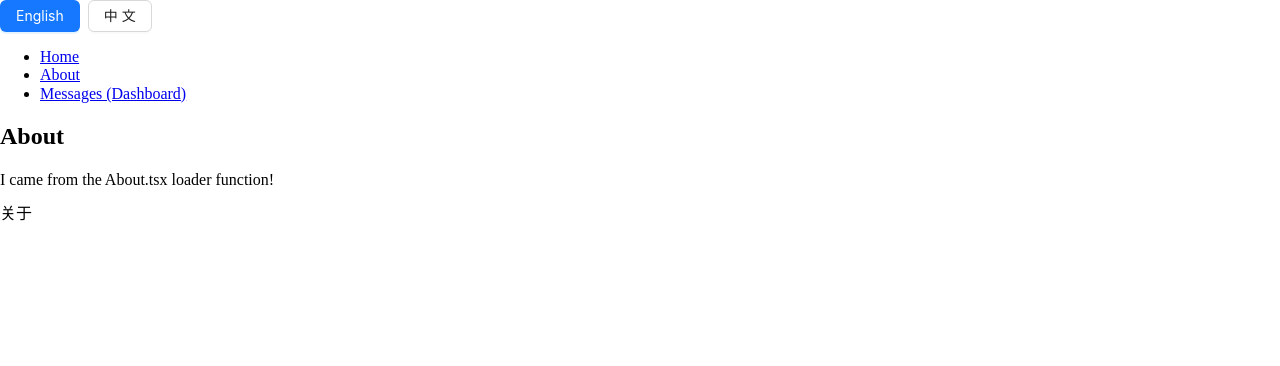
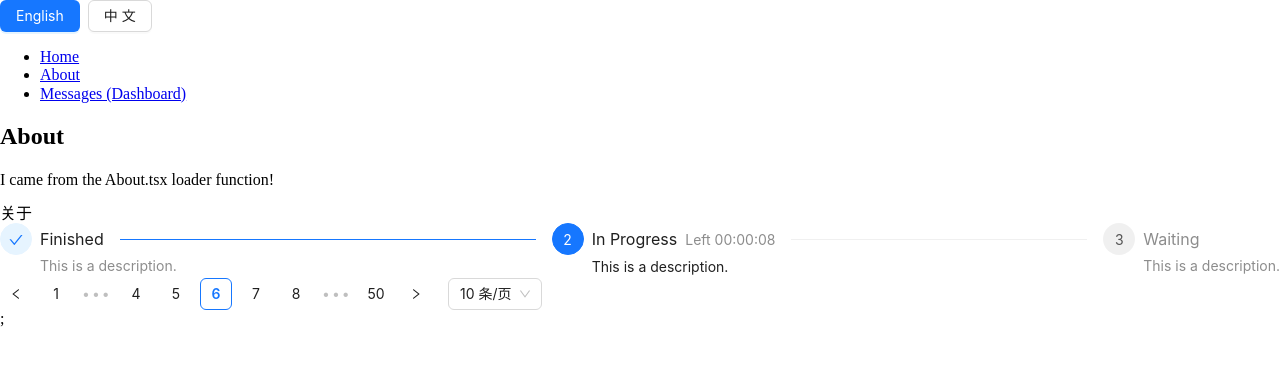
Before and after one commit to dukkhaybw/react-scaffold-project, a React app: page /about in a window 1280 px wide. Shown: the top 366 px of the page. Built offline with nearby package versions, Linux system fonts and the light colour scheme.

Commit message:
完成国际化

```diff
--- a/package.json
+++ b/package.json
@@ -76,6 +76,7 @@
     "core-js": "^3.32.2",
     "i18next": "^23.5.1",
     "lodash-es": "^4.17.21",
+    "mitt": "^3.0.1",
     "react": "^18.2.0",
     "react-dom": "^18.2.0",
     "react-i18next": "^13.2.2",
--- a/src/App.jsx
+++ b/src/App.jsx
@@ -1,6 +1,27 @@
+import dayjs from 'dayjs';
+import { ConfigProvider } from 'antd';
+import { useEffect, useState } from 'react';
 import { RouterProvider } from 'react-router-dom';
+import enUS from 'antd/locale/en_US';
+import zhCN from 'antd/locale/zh_CN';
+import 'dayjs/locale/en';
+import 'dayjs/locale/zh-cn';
+import emitter from './utils/eventBus';
 import router from './router';
 
 export default function App() {
-  return <RouterProvider router={router} fallbackElement={<p>Loading...</p>} />;
+  const [lang, setLang] = useState('zh-cn');
+
+  useEffect(() => {
+    emitter.on('changeLanguage', (value) => {
+      dayjs.locale(lang);
+      setLang(value);
+    });
+  }, []);
+
+  return (
+    <ConfigProvider locale={lang === 'en' ? enUS : zhCN}>
+      <RouterProvider router={router} fallbackElement={<p>Loading...</p>} />;
+    </ConfigProvider>
+  );
 }
--- a/src/index.jsx
+++ b/src/index.jsx
@@ -1,44 +1,14 @@
-import { ConfigProvider } from 'antd';
-import enUS from 'antd/locale/en_US';
-import zhCN from 'antd/locale/zh_CN';
-import dayjs from 'dayjs';
-import 'dayjs/locale/en';
-import 'dayjs/locale/zh-cn';
-import i18n from 'i18next';
+import { Provider } from 'react-redux';
 import { createRoot } from 'react-dom/client';
-import { initReactI18next } from 'react-i18next';
-import { Provider } from 'react-redux';
+
 import App from './App';
-import { language } from './assets/language';
 import store from './store';
 import './style/css/normalize.css';
+import './utils/initalLanguage';
 
-i18n.use(initReactI18next).init({
-  resources: {
-    en: {
-      translation: {
-        ...language.en
-      }
-    },
-    zh: {
-      translation: {
-        ...language.zh
-      }
-    }
-  },
-  lng: 'zh',
-  fallbackLng: 'zh',
-  interpolation: {
-    escapeValue: false
-  }
-});
-
-dayjs.locale('zh-cn');
 const root = createRoot(document.getElementById('root'));
 root.render(
-  <ConfigProvider locale={true ? zhCN : enUS}>
-    <Provider store={store}>
-      <App />
-    </Provider>
-  </ConfigProvider>
+  <Provider store={store}>
+    <App />
+  </Provider>
 );
--- a/src/layout/index.jsx
+++ b/src/layout/index.jsx
@@ -1,6 +1,7 @@
 import { Button } from 'antd';
 import { useTranslation } from 'react-i18next';
 import { Link, Outlet, useNavigation } from 'react-router-dom';
+import emitter from '@/utils/eventBus';
 
 function Layout() {
   const navigation = useNavigation();
@@ -8,6 +9,7 @@ function Layout() {
 
   const changeLanguage = (lng) => {
     i18n.changeLanguage(lng);
+    emitter.emit('changeLanguage', lng);
   };
 
   return (
@@ -20,7 +22,7 @@ function Layout() {
         <Button type="primary" style={{ marginRight: 8 }} onClick={() => changeLanguage('en')}>
           English
         </Button>
-        <Button onClick={() => changeLanguage('zh')}>中文</Button>
+        <Button onClick={() => changeLanguage('zh-ch')}>中文</Button>
       </div>
 
       <nav>
--- /dev/null
+++ b/src/utils/eventBus.js
@@ -0,0 +1,7 @@
+import mitt from 'mitt';
+
+const emitter = mitt();
+
+export default emitter;
+// listen to an event
+// emitter.on('changeLanguage', e => console.log('foo', e) )
--- /dev/null
+++ b/src/utils/initalLanguage.js
@@ -0,0 +1,23 @@
+import i18n from 'i18next';
+import { initReactI18next } from 'react-i18next';
+import { language } from '@/assets/language';
+
+i18n.use(initReactI18next).init({
+  resources: {
+    en: {
+      translation: {
+        ...language.en
+      }
+    },
+    zh: {
+      translation: {
+        ...language.zh
+      }
+    }
+  },
+  lng: 'zh',
+  fallbackLng: 'zh',
+  interpolation: {
+    escapeValue: false
+  }
+});
--- a/src/utils/request.js
+++ b/src/utils/request.js
@@ -1,5 +1,5 @@
+import Request from './http';
 import { localCache } from './cache';
-import Request from './http';
 
 const hyRequest = new Request({
   baseURL: BASE_URL,
--- a/src/views/about/index.jsx
+++ b/src/views/about/index.jsx
@@ -1,5 +1,6 @@
+import { useLoaderData } from 'react-router-dom';
 import { useTranslation } from 'react-i18next';
-import { useLoaderData } from 'react-router-dom';
+import { Steps, Pagination } from 'antd';
 
 export async function loader() {
   await new Promise((r) => {
@@ -8,6 +9,7 @@ export async function loader() {
   return 'I came from the About.tsx loader function!';
 }
 
+const description = 'This is a description.';
 export function Component() {
   const data = useLoaderData();
   const { t } = useTranslation();
@@ -17,6 +19,25 @@ export function Component() {
       <h2>About</h2>
       <p>{data}</p>
       <div>{t('about.about')}</div>
+      <Steps
+        current={1}
+        items={[
+          {
+            title: 'Finished',
+            description
+          },
+          {
+            title: 'In Progress',
+            description,
+            subTitle: 'Left 00:00:08'
+          },
+          {
+            title: 'Waiting',
+            description
+          }
+        ]}
+      />
+      <Pagination defaultCurrent={6} total={500} />
     </div>
   );
 }
--- a/src/views/home/index.jsx
+++ b/src/views/home/index.jsx
@@ -1,7 +1,7 @@
-import { increment } from '@/store/action/counter';
 import { Button } from 'antd';
 import { useTranslation } from 'react-i18next';
 import { useDispatch, useSelector } from 'react-redux';
+import { increment } from '@/store/action/counter';
 
 export default function Home() {
   const dispatch = useDispatch();
```
Also changed, not shown: 1 other file (tests, documents, lock files or other folders).
